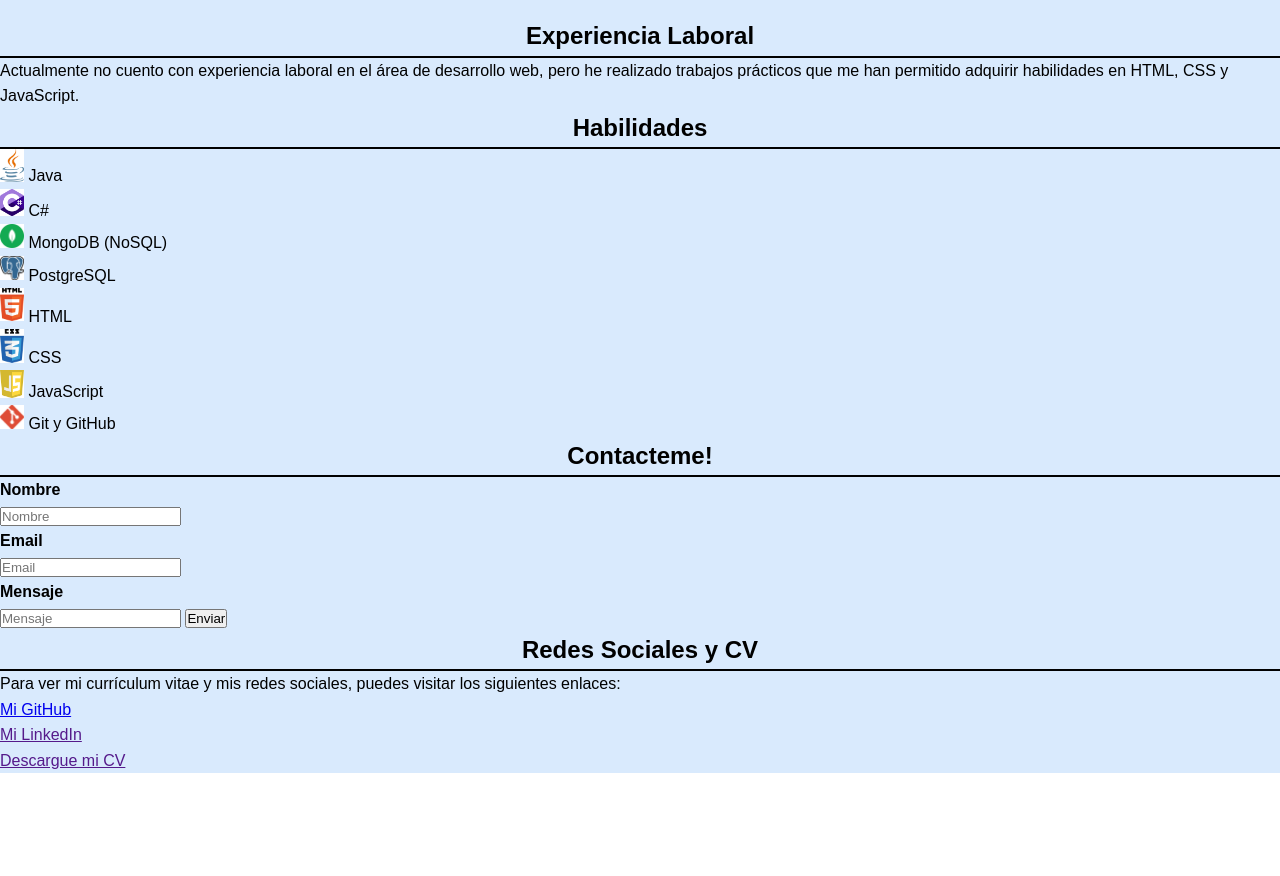
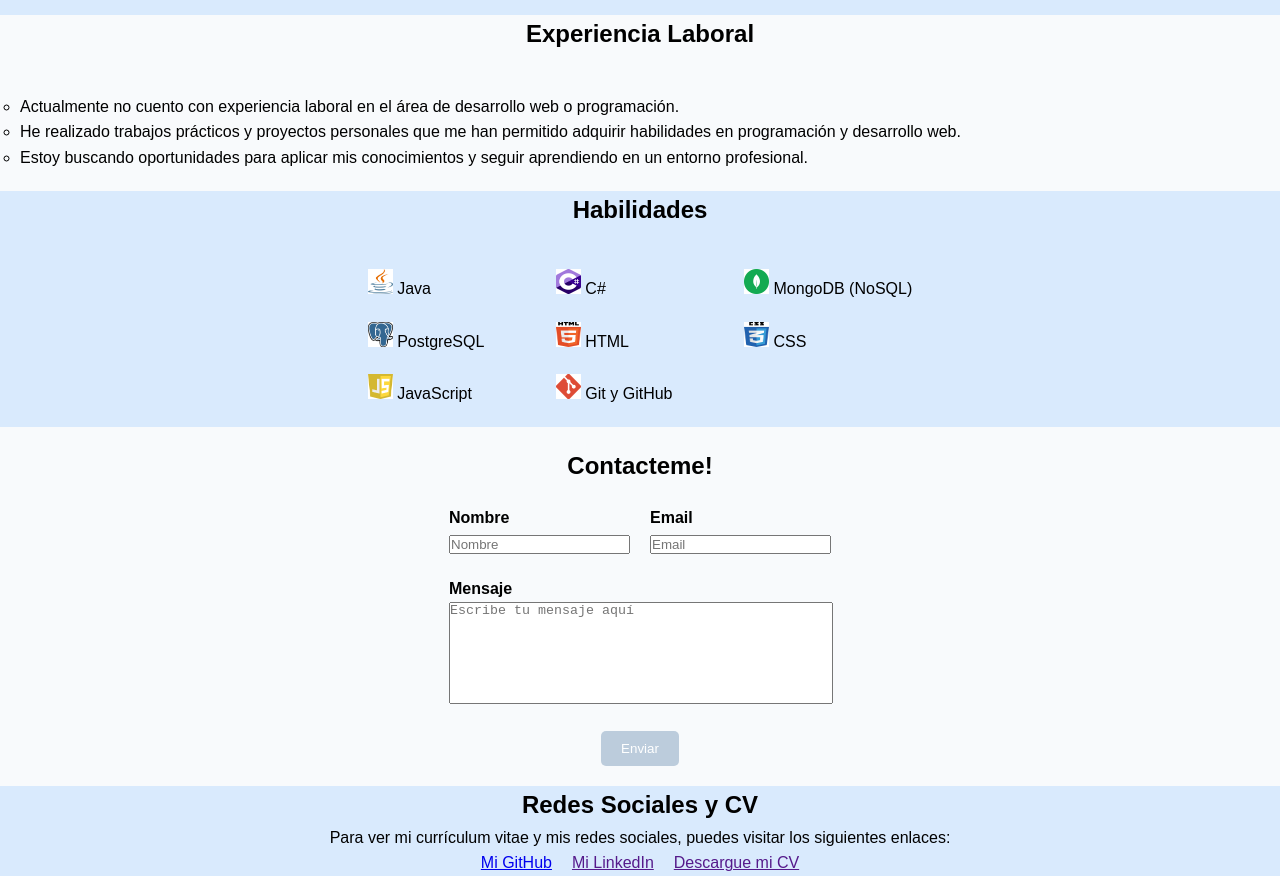
Before and after one commit to LorenzoMarchione/portfolio-lorenzo-marchione, a plain HTML site: page index.html in a window 1280 px wide. Shown: the part 938-1814 px from the top of the page. Before the commit the page ends 1711 px from the top, so only its background shows below. Drawn offline with Linux system fonts and the light colour scheme.

Commit message:
terminé el css, lo siguiente sera el javascript

```diff
--- a/css/style.css
+++ b/css/style.css
@@ -3,7 +3,7 @@
     padding: 0;
 }
 main {
-    background-color: #D9EAFD;
+    background-color: #F8FAFC;
 }
 body {
     font-family: Arial, sans-serif;
@@ -11,11 +11,12 @@ body {
 }
 header {
     display: flex;
-    background: #D9EAFD;
+    background: #F8FAFC;
     text-align: center;
     justify-content: space-between;
     align-content: center;
     border-bottom: solid 3px black;
+    padding: 0 20px;
 }
 nav {
     display: flex;
@@ -39,7 +40,7 @@ nav button {
     transition: all linear 0.3s;
 }
 nav button:hover {
-    background-color: #9AA6B2;
+    background-color: #BCCCDC;
     cursor: pointer;
 }
 .hero {
@@ -52,7 +53,7 @@ nav button:hover {
     align-items: stretch;
 }
 .info-breve {
-    background-color: #BCCCDC;
+    background-color: #D9EAFD;
     padding: 20px;
     border-radius: 20px;;
     display: flex;
@@ -60,7 +61,7 @@ nav button:hover {
     justify-content: space-around;
 }
 .foto {
-    border: solid 2px #9AA6B2;
+    border: solid 2px #BCCCDC;
     border-radius: 15%;
     padding: 15px;
 }
@@ -69,9 +70,15 @@ nav button:hover {
     width: 300px;
     border-radius: 15%;
 }
-.trabajos h2 {
+.titulos {
+    font-size: large;
+}
+h2 {
     text-align: center;
-    border-bottom: solid 2px black;
+    /* border-bottom: solid 2px black; */
+}
+.trabajos {
+    background-color: #D9EAFD;
 }
 .proyectos {
     display: flex;
@@ -92,3 +99,84 @@ nav button:hover {
 .proyecto{
     width: 320px;
 }
+.experiencia{
+    display: flex;
+    flex-direction: column;
+    gap: 20px;
+}
+.experiencia ul {
+    list-style:circle;
+    padding: 20px;
+}
+.habilidades {
+    display: flex;
+    flex-wrap: wrap;
+    flex-direction: column;
+    align-content: center;
+    justify-content: left;
+    gap: 20px;
+    background-color: #D9EAFD;
+}
+.habilidades ul {
+    display: grid;
+    grid-template-columns: repeat(3, 1fr); /* 3 columnas, ajusta el número según prefieras */
+    gap: 20px;
+    list-style: none;
+    padding: 20px;
+}
+.habilidades img {
+    width: 25px;
+    height: 25px;
+}
+.contacto {
+    display: flex;
+    align-items: center;
+    justify-content: center;
+}
+.contacto div {
+    width: 100%;
+}
+.contacto form {
+    display: flex;
+    flex-direction: column;
+    align-items: center;
+    justify-content: center;
+    gap: 20px;
+    padding: 20px;
+    max-width: 400px;
+}
+.contacto button {
+    background-color: #BCCCDC;
+    color: white;
+    padding: 10px 20px;
+    border: none;
+    border-radius: 5px;
+    cursor: pointer;
+}
+.contacto button:hover {
+    background-color: #9AA6B2;
+    transform: scale(1.075);
+    transition: all linear 0.15s;
+}
+.mensaje{
+    width: 100%;
+    height: 100px;
+    resize: none;
+}
+.datos-personales {
+    display: flex;
+    align-items: center;
+    justify-content: center;
+    gap: 20px;
+}
+.social {
+    background-color: #D9EAFD;
+    text-align: center;
+}
+.social ul {
+    display: flex;
+    justify-content: center;
+    align-items: center;
+    list-style: none;
+    gap: 20px;
+}
--- a/index.html
+++ b/index.html
@@ -24,9 +24,9 @@
         <section class="hero">
             <div class="info-breve">
                 <h3>Lorenzo Esteban Marchione Revilla</h3>
-                <div>
-                    <h2>Técnico Universitario en Programación</h2>
-                    <h2>Desarrollador Web Frontend Junior</h2>
+                <div class="titulos">
+                    <h3>Técnico Universitario en Programación</h3>
+                    <h3>Desarrollador Web Frontend Junior</h3>
                 </div>
                 <p>Soy un técnico en programacion a punto de recibirme de la UTN Facultad Regional de Paraná y completando un curso de Desarrollador Web dado por la UTN Facultad Regional de Buenos Aires</p>
             </div>
@@ -53,32 +53,44 @@
                     <p>Este proyecto es una tarjeta de presentación personal creada como parte del curso de Desarrollador Fullstack. Su objetivo es aplicar y reforzar conocimientos fundamentales de HTML y CSS en una estructura web simple.</p>
                 </div>
             </div>
+        </section>
         <section class="experiencia">
             <h2>Experiencia Laboral</h2>
-                <p>Actualmente no cuento con experiencia laboral en el área de desarrollo web, pero he realizado trabajos prácticos que me han permitido adquirir habilidades en HTML, CSS y JavaScript.</p>
+            <ul>
+                <li>Actualmente no cuento con experiencia laboral en el área de desarrollo web o programación.</li>
+                <li>He realizado trabajos prácticos y proyectos personales que me han permitido adquirir habilidades en programación y desarrollo web.</li>
+                <li>Estoy buscando oportunidades para aplicar mis conocimientos y seguir aprendiendo en un entorno profesional.</li>
+            </ul>
         </section>
         <section class="habilidades">
             <h2>Habilidades</h2>
             <ul>
-                    <li><img src="img/java-logo.png" alt="Java" width="24"> Java</li>
-                    <li><img src="img/csharp-logo.png" alt="C#" width="24"> C#</li>
-                    <li><img src="img/mongodb-logo.png" alt="MongoDB" width="24"> MongoDB (NoSQL)</li>
-                    <li><img src="img/postgresql-logo.png" alt="PostgreSQL" width="24"> PostgreSQL</li>
-                    <li><img src="img/html5-logo.png" alt="HTML" width="24"> HTML</li>
-                    <li><img src="img/css-logo.png" alt="CSS" width="24"> CSS</li>
-                    <li><img src="img/javascript-logo.png" alt="JavaScript" width="24"> JavaScript</li>
-                    <li><img src="img/git-logo.png" alt="Git" width="24"> Git y GitHub</li>
+                <li><img src="img/java-logo.png" alt="Java"> Java</li>
+                <li><img src="img/csharp-logo.png" alt="C#"> C#</li>
+                <li><img src="img/mongodb-logo.png" alt="MongoDB"> MongoDB (NoSQL)</li>
+                <li><img src="img/postgresql-logo.png" alt="PostgreSQL"> PostgreSQL</li>
+                <li><img src="img/html5-logo.png" alt="HTML"> HTML</li>
+                <li><img src="img/css-logo.png" alt="CSS"> CSS</li>                    <li><img src="img/javascript-logo.png" alt="JavaScript"> JavaScript</li>
+                <li><img src="img/git-logo.png" alt="Git"> Git y GitHub</li>
             </ul>
         </section>
         <section class="contacto">
             <form action="">
                 <h2>Contacteme!</h2>
+                <div class="datos-personales">
+                    <div>
                         <h4>Nombre</h4>
                         <input type="text" placeholder="Nombre" required>
+                    </div>
+                    <div>
                         <h4>Email</h4>
                         <input type="email" placeholder="Email" required>
+                    </div>
+                </div>
+                <div>
                     <h4>Mensaje</h4>
-                    <input type="text" placeholder="Mensaje" required>
+                    <textarea class="mensaje" name="mensaje" rows="5" placeholder="Escribe tu mensaje aquí"></textarea>
+                </div>
                 <button>Enviar</button>
             </form>
         </section>
@@ -87,10 +99,8 @@
             <p>Para ver mi currículum vitae y mis redes sociales, puedes visitar los siguientes enlaces:</p>
             <ul>
                 <li><a href="https://github.com/LorenzoMarchione" target="_blank"> Mi GitHub</a></li>
-                    <li><a href="" target="_blank"> Mi LinkedIn</a></li> <!-- todavia no tengo LinkedIn -->
-                    <li><a href="">Descargue mi CV</a></li>
+                <li><a href="" target="_blank"> Mi LinkedIn</a></li> <!-- todavia no tengo LinkedIn -->                    <li><a href="">Descargue mi CV</a></li>
             </ul>
-            </section>
         </section>
     </main>
 
```
Lines whose indentation alone changed are shown as unchanged.
